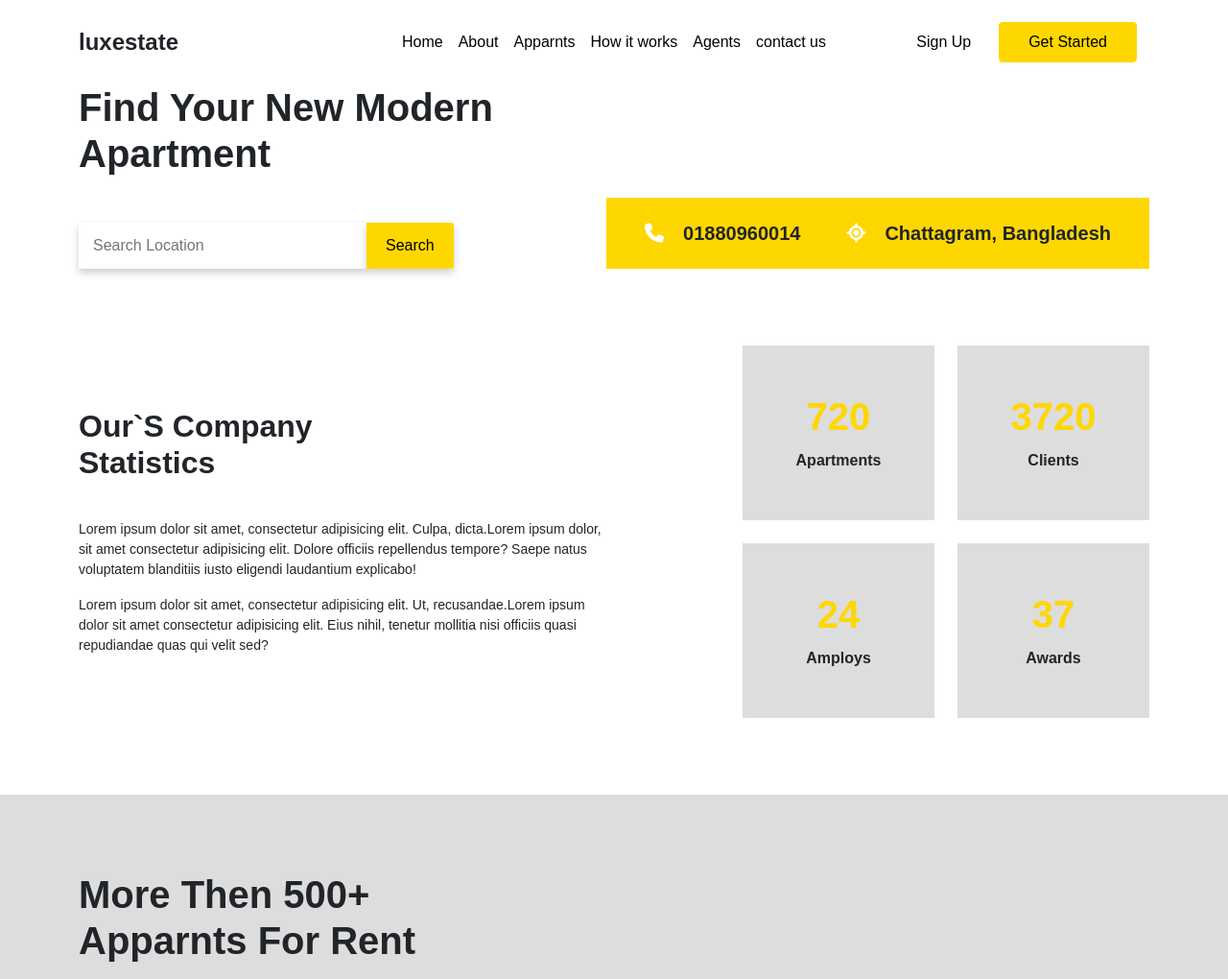
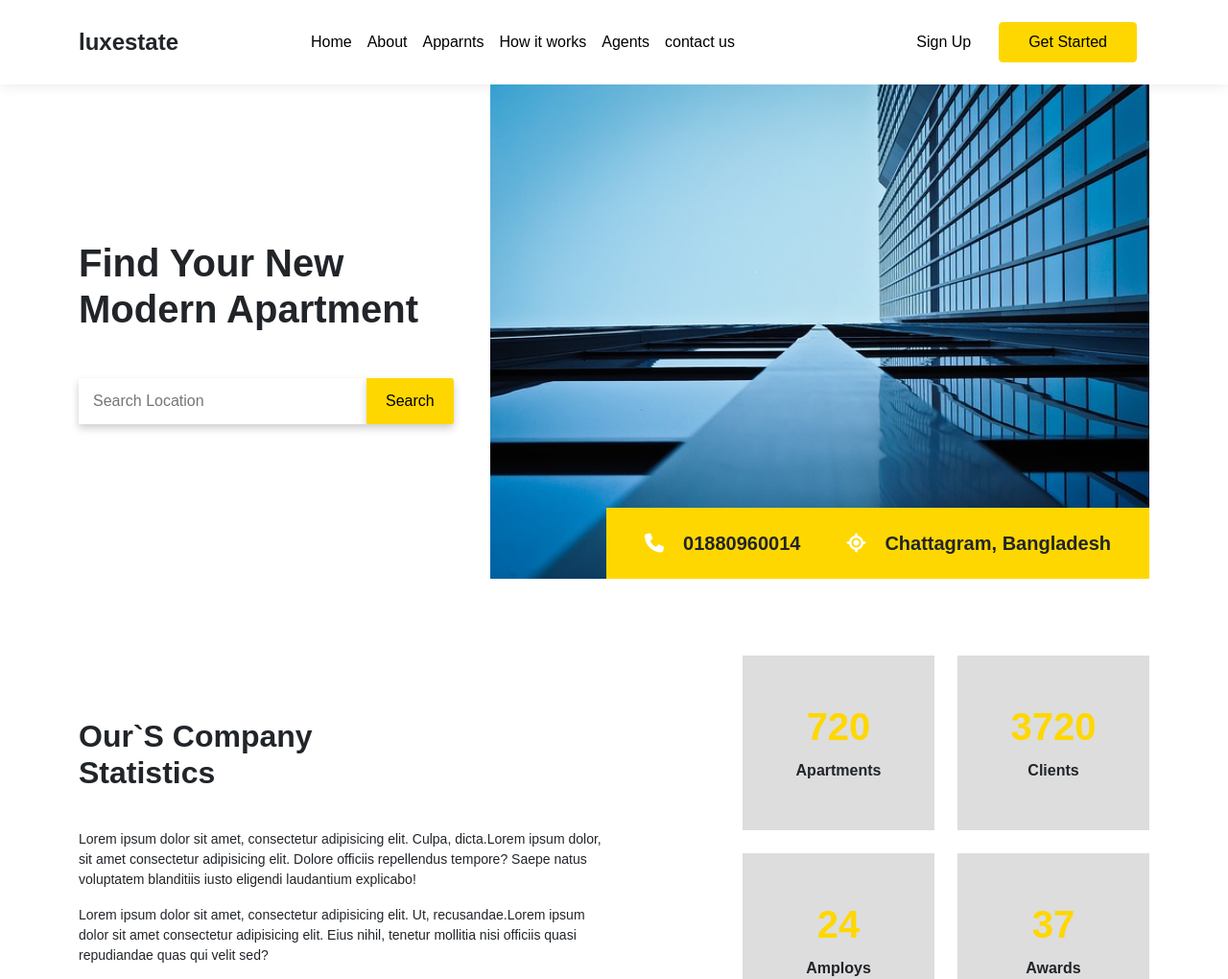
Before and after one commit to mdshibgatullah/Luxestate, a plain HTML site: page index.html in a window 1280 px wide. Shown: the top 1020 px of the page at 96% size. Drawn offline with Linux system fonts and the light colour scheme.

Commit message:
Update index.html

```diff
--- a/index.html
+++ b/index.html
@@ -13,17 +13,17 @@
 
 <!-------Header---------->
 
-    <header class="py-3">
+    <header class="py-3 header">
         <div class="container">
             <div class="headerMain">
             <div class="row align-items-center">
-                <div class="col-3">
+                <div class="col-lg-2 col-sm-4">
                     <div class="logo">
                         <h4>luxestate</h4>
                     </div>
                 </div>
 
-                <div class="col-6">
+                <div class="col-lg-6 col-sm-8">
                     <div class="d-flex justify-content-center">
                         <ul class="headerCon d-flex gap-3">
                             <li><a href="#">Home</a></li>
@@ -37,8 +37,8 @@
                     </div>
                 </div>
 
-                <div class="col-3">
-                    <div class="headBtn d-flex justify-content-end align-items-center gap-3">
+                <div class="col-lg-4 ">
+                    <div class="headBtn  d-flex justify-content-end align-items-center gap-3">
                         <div class="sign">
                             <a href="#">Sign Up</a>
                         </div>
@@ -59,11 +59,12 @@
     <section class="hero">
         <div class="container">
             <div class="heroPart position-relative">
-            <div class="row">
-                <div class="col-6">
 
-                        <div class="heroCon">
-                            <h1 class="text-capitalize">find your new modern apartment</h1>
+
+                    <div class="heroWrapper">
+
+                        <div class="heroCon ">
+                            <h1 class="text-capitalize">find your new <br> modern apartment</h1>
 
                             <div class="heroInwrap pt-5 d-flex">
                                 <div>
@@ -75,9 +76,13 @@
                              </div>
                             </div>
                         </div>
-                </div>
 
-            </div>
+                        <div class="heroImg">
+                            <img src="./image/hero.jpg" alt="">
+                        </div>
+
+                    </div>
+
 
             <div class="heroContact d-flex position-absolute gap-5">
                 <h5><i class="fa-solid fa-phone"></i>01880960014</h5>
```
